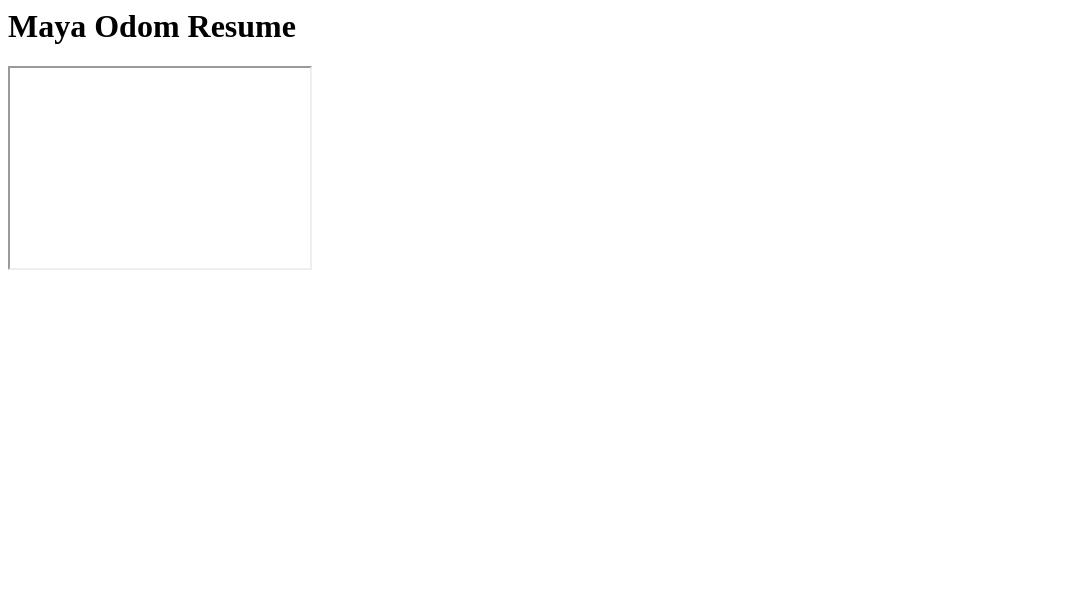
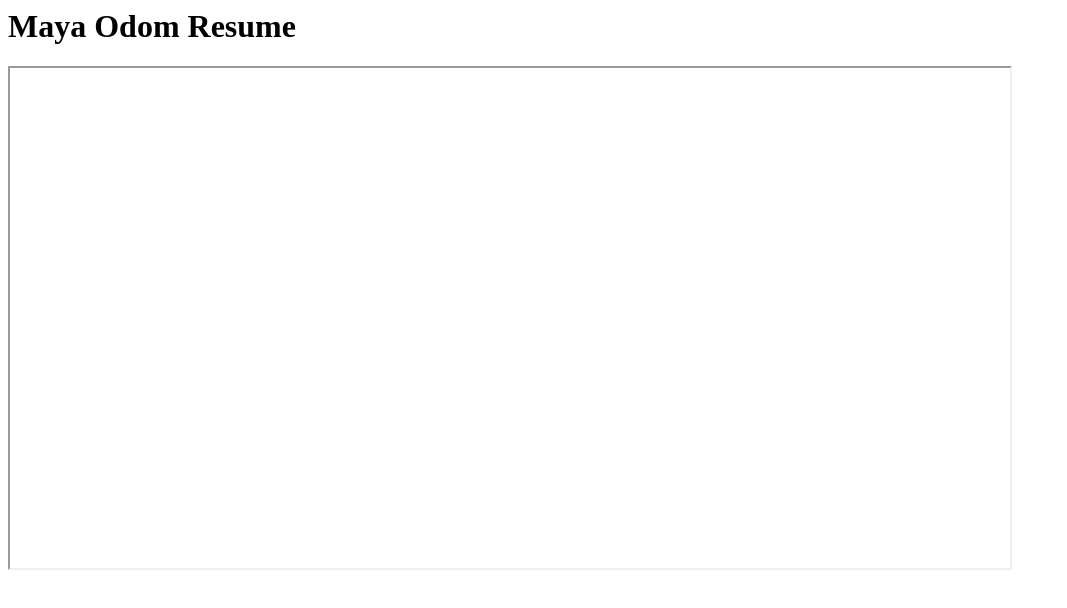
Before and after one commit to mmodom/COMP322, a plain HTML site: page index.html in a window 1280 px wide. Shown: the whole page, without its empty margins (0-1067 px from the left). Drawn offline with Linux system fonts and the light colour scheme.

Commit message:
Update index.html

```diff
--- a/index.html
+++ b/index.html
@@ -4,7 +4,7 @@
 </head>
 <body>
 	<h1> Maya Odom Resume </h1>
-		<iframe src="C:\Users\modom1\Documents\GitHub\mayaodom_resume\Maya M. Odom Resume Sept2022.pdf" height="200" width="300" >
+		<iframe src="C:\Users\modom1\Documents\GitHub\mayaodom_resume\Maya M. Odom Resume Sept2022.pdf" width="1000px" height="500px" >
     </iframe>
 </body>
 </html>
```
